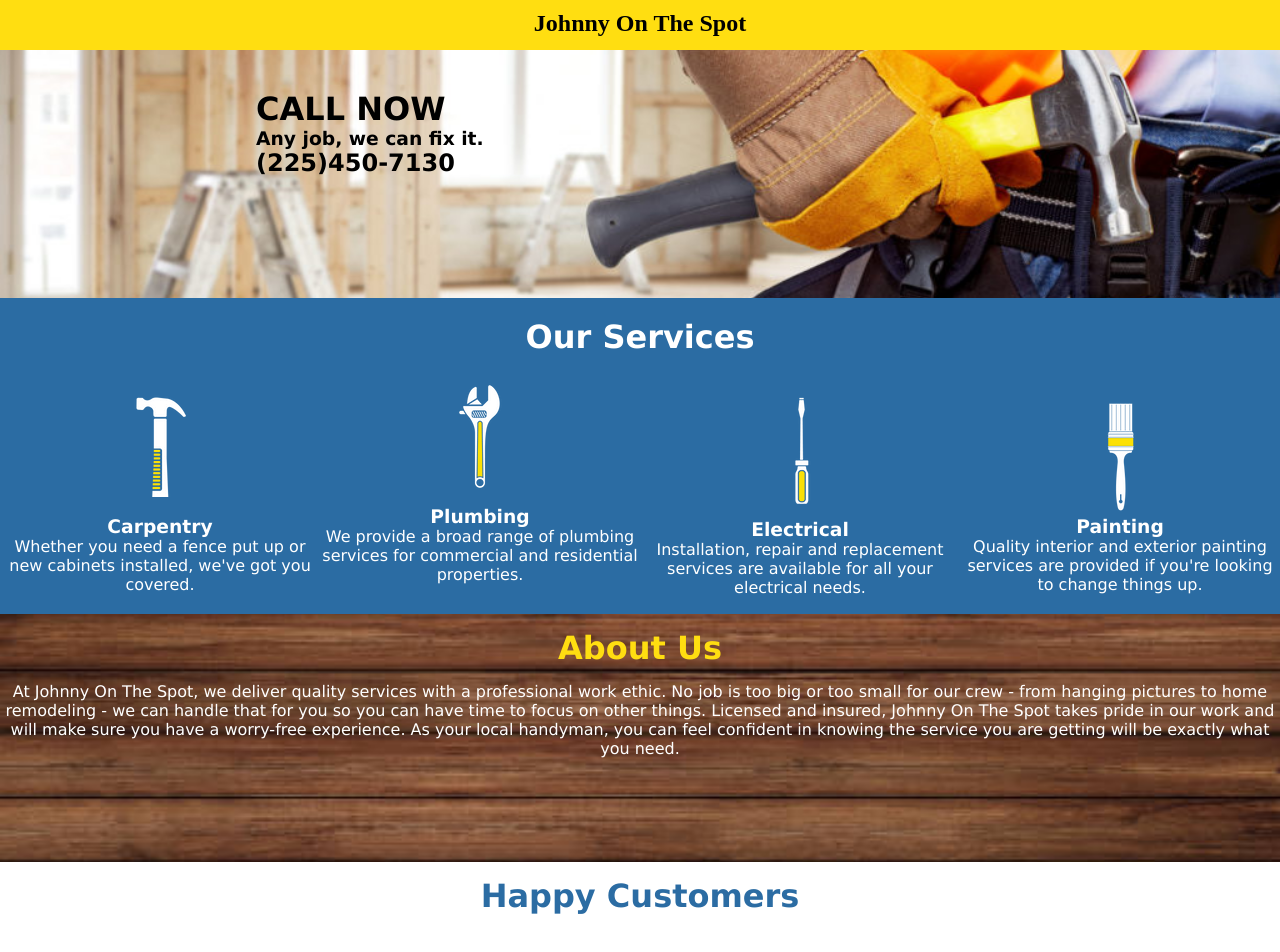
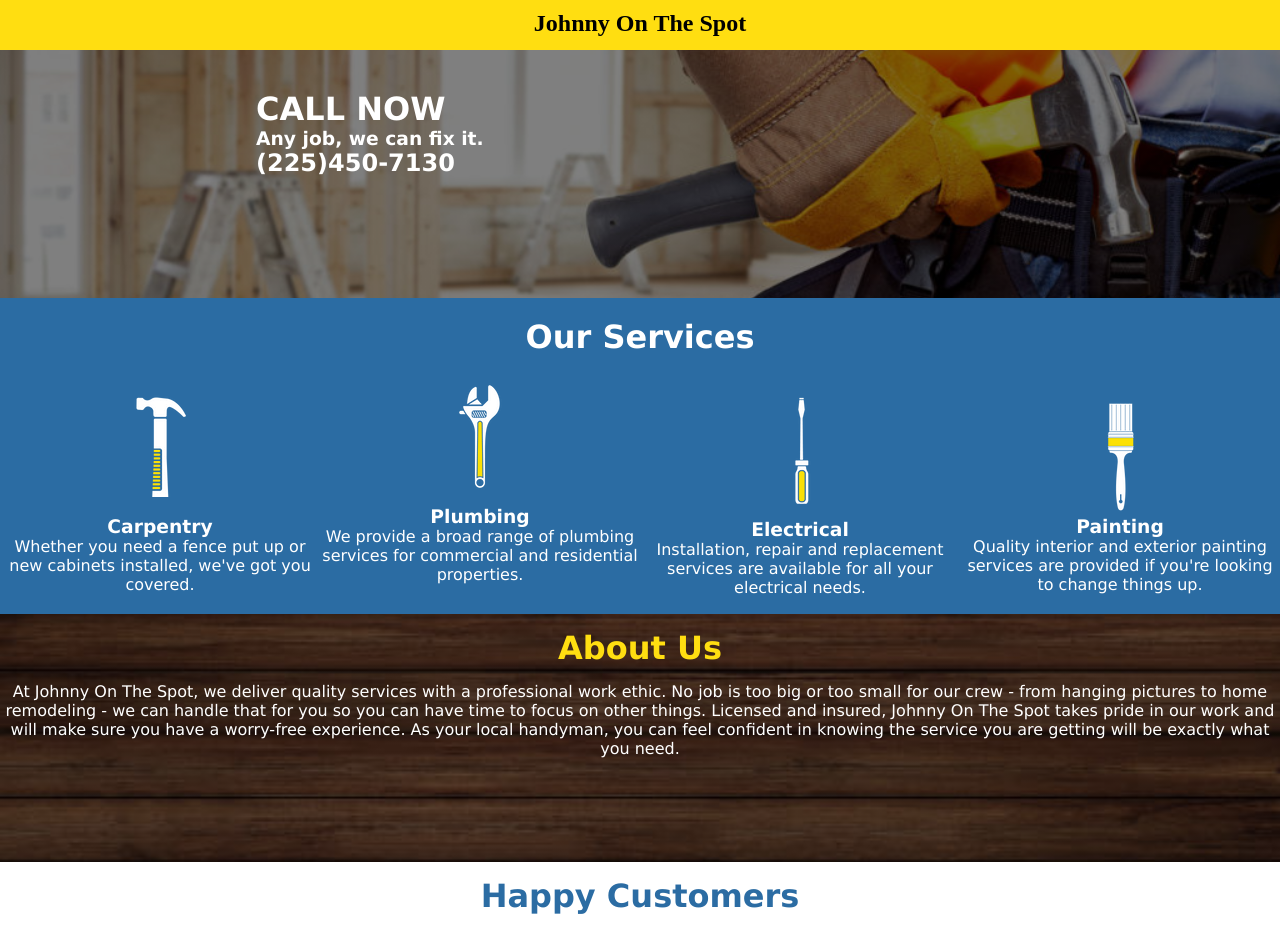
Before and after one commit to johnnyonthespot747/johnnyonthespot747.github.io, an Angular app: page / in a window 1280 px wide. Shown: the top 952 px of the page. Built offline with nearby package versions, Linux system fonts and the light colour scheme.

Commit message:
background fix

```diff
--- a/src/app/home/home.component.css
+++ b/src/app/home/home.component.css
@@ -14,7 +14,11 @@
 #home {
     grid-column-start: 1;
     grid-column-end: 5;
-    background-image: url(../images/handyman.jpg);
+    background-image:
+    linear-gradient(
+      rgba(0, 0, 0, 0.5),
+      rgba(0, 0, 0, 0.5)
+    ), url(../images/handyman.jpg);
     background-repeat: no-repeat;
     background-size: cover;
     background-position: center center;
@@ -22,6 +26,7 @@
     height: 100%;
     margin: auto;
     padding: 0;
+    color: white;
 }
 
 #home h1 {
@@ -94,7 +99,11 @@
     text-align: center;
     grid-column-start: 1;
     grid-column-end: 5;
-    background-image: url(../images/wood.jpg);
+    background-image:
+    linear-gradient(
+      rgba(0, 0, 0, 0.5),
+      rgba(0, 0, 0, 0.5)
+    ), url(../images/wood.jpg);
     background-repeat: no-repeat;
     background-size: cover;
     background-position: center center;
```
